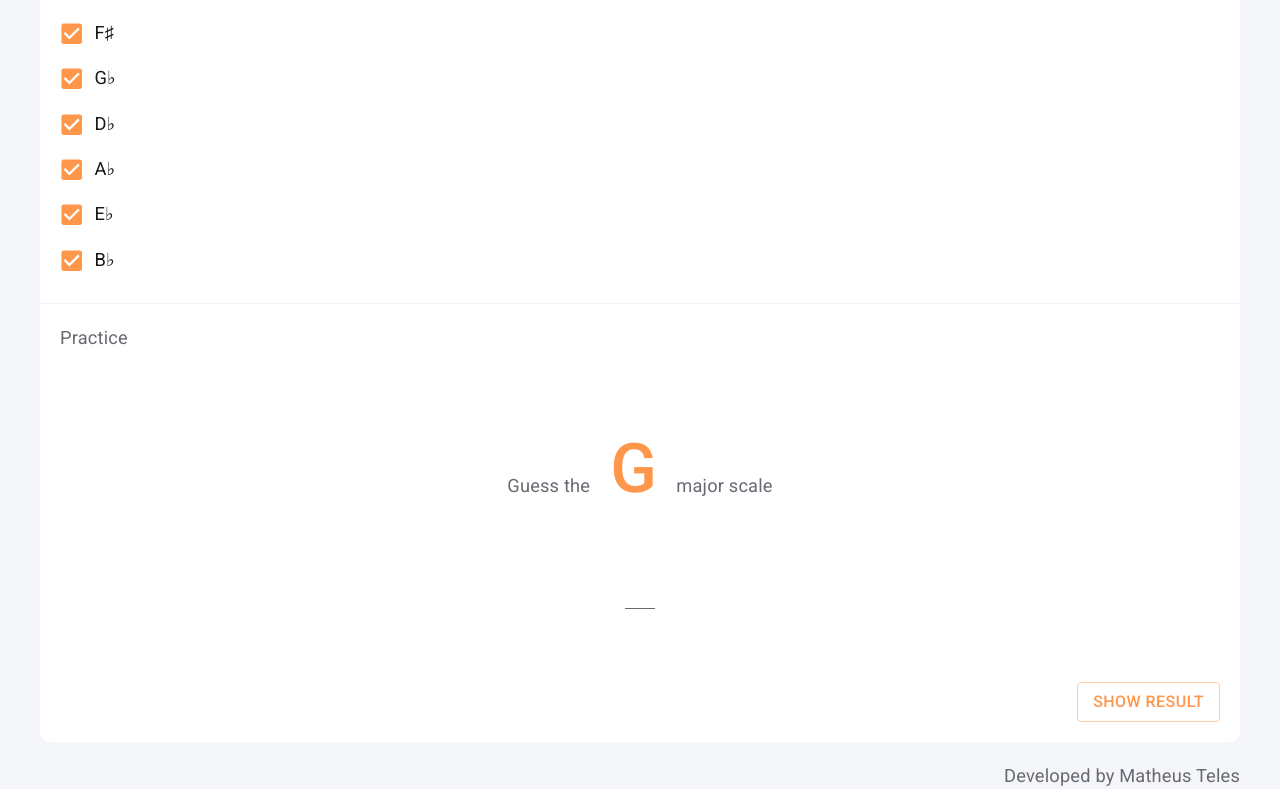
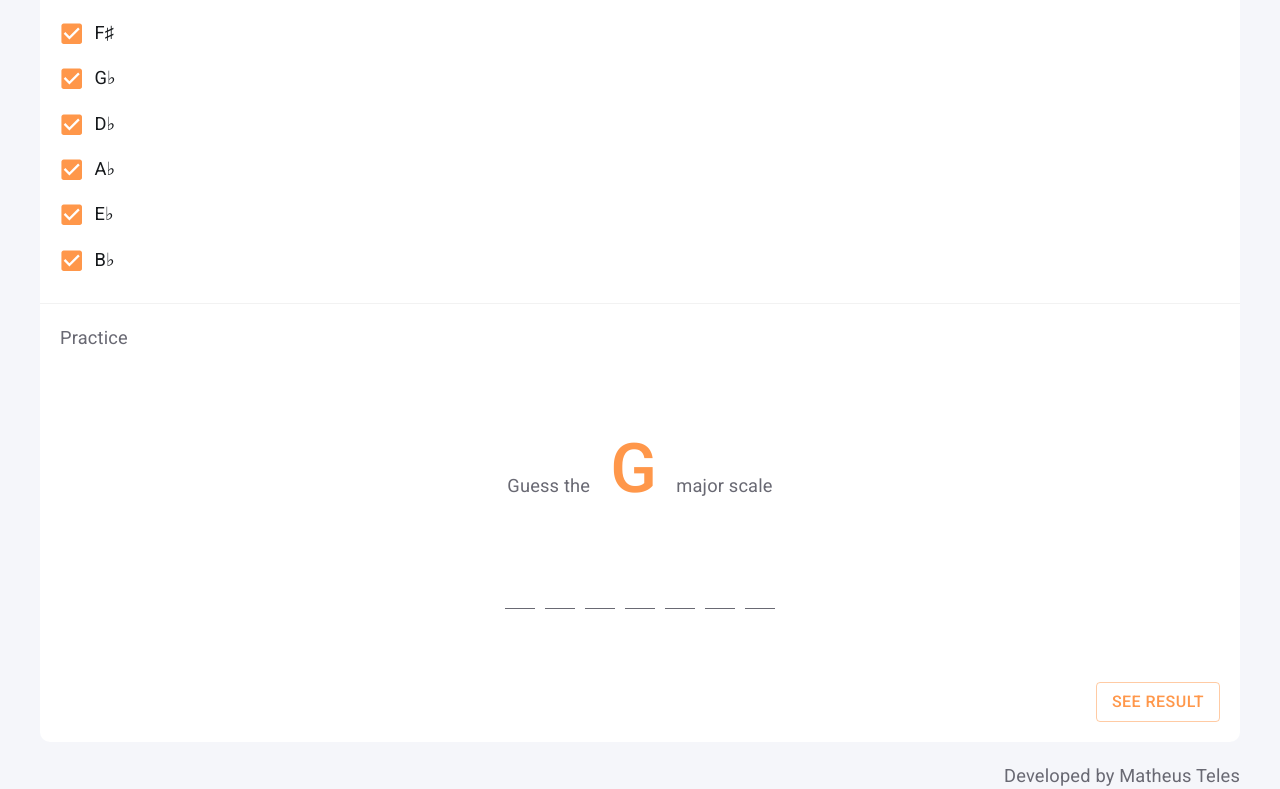
Before and after one commit to matheustdo/music-workout, a React (Create React App) app: page / in a window 1280 px wide. Shown: the part 438-1227 px from the top of the page. Built offline with nearby package versions, Linux system fonts and the light colour scheme.

Commit message:
Add the game

```diff
--- a/src/pages/Exercises/ScaleNotes/NoteField/index.jsx
+++ b/src/pages/Exercises/ScaleNotes/NoteField/index.jsx
@@ -7,7 +7,7 @@ import useStyles from "./styles";
 /**
  * A note field.
  */
-function NoteField({ wrong, editable, value, setValue }) {
+function NoteField({ wrong, editable, value, onChange, ...rest }) {
   const classes = useStyles();
   const theme = useTheme();
 
@@ -23,24 +23,25 @@ function NoteField({ wrong, editable, value, setValue }) {
 
       if (newValue.length === 1) {
         if (firstChars.includes(newUpper)) {
-          setValue(newUpper);
+          onChange(newUpper);
         }
       } else {
         const firstChar = newUpper.charAt(0);
         const lastChar = newUpper.charAt(1);
 
         if (lastChar === "#" || lastChar === "♯") {
-          setValue(`${firstChar}♯`);
+          onChange(`${firstChar}♯`);
         } else if (lastChar === "B" || lastChar === "♭") {
-          setValue(`${firstChar}♭`);
+          onChange(`${firstChar}♭`);
         }
       }
     } else {
-      setValue("");
+      onChange("");
     }
   }
 
   return (
+    <div {...rest}>
       <TextField
         inputProps={{
           min: 0,
@@ -59,6 +60,7 @@ function NoteField({ wrong, editable, value, setValue }) {
         value={value}
         onChange={(e) => handleChange(e)}
       />
+    </div>
   );
 }
 
@@ -71,7 +73,7 @@ NoteField.propTypes = {
   wrong: PropTypes.bool,
   editable: PropTypes.bool,
   value: PropTypes.string.isRequired,
-  setValue: PropTypes.func.isRequired,
+  onChange: PropTypes.func.isRequired,
 };
 
 export default NoteField;
--- a/src/pages/Exercises/ScaleNotes/index.jsx
+++ b/src/pages/Exercises/ScaleNotes/index.jsx
@@ -1,3 +1,4 @@
+/* eslint-disable react/no-array-index-key */
 import {
   Button,
   Checkbox,
@@ -21,43 +22,84 @@ import useStyles from "./styles";
  * This pages does the major scale notes exercise.
  */
 function ScaleNotes(props) {
+  const { t } = useTranslation();
   const classes = useStyles();
-  const [note, setNote] = useState(getRandom(pitchList));
-  const [result, setResult] = useState();
+  const [pitch, setPitch] = useState(getRandom(pitchList));
+  const [guessing, setGuessing] = useState(true);
   const [checkedPitches, setCheckedPitches] = useState(pitchList);
-  const { t } = useTranslation();
+  const [notes, setNotes] = useState(["", "", "", "", "", "", ""]);
+  const [errors, setErrors] = useState([
+    false,
+    false,
+    false,
+    false,
+    false,
+    false,
+    false,
+  ]);
+
+  /**
+   * Clean notes array.
+   */
+  function clearNotes() {
+    setNotes(["", "", "", "", "", "", ""]);
+    setErrors([false, false, false, false, false, false, false]);
+  }
+
+  /**
+   * Set the a note.
+   * @param {Note index} index
+   */
+  function handleNoteChange(newValue, index) {
+    const newNotes = notes.slice();
+    newNotes[index] = newValue;
+    setNotes(newNotes);
+  }
 
   /**
    * Handles the next button onClick event.
    */
   function handleNextButton() {
-    if (result) {
+    if (guessing) {
+      const scale = pitches[pitch].diatonic.naturalMajor;
+      const newErrors = errors.slice();
+      const newNotes = notes.slice();
+
+      scale.forEach((note, index) => {
+        if (notes[index].length > 0 && pitchLabels[note] !== notes[index]) {
+          newErrors[index] = true;
+          newNotes[index] = pitchLabels[note];
+        } else {
+          newNotes[index] = pitchLabels[note];
+        }
+      });
+
+      setNotes(newNotes);
+      setErrors(newErrors);
+      setGuessing(false);
+    } else {
       let newNote = getRandom(checkedPitches);
 
-      while (newNote === note) {
+      while (newNote === pitch) {
         newNote = getRandom(checkedPitches);
       }
 
-      setNote(newNote);
-      setResult();
-    } else {
-      const scale = pitches[note].diatonic.naturalMajor.map((pitch) => (
-        <Typography key={pitch} display="inline" style={{ marginRight: 15 }}>
-          {pitches[pitch].label}
-        </Typography>
-      ));
-      setResult(scale);
+      setPitch(newNote);
+      setGuessing(true);
+      clearNotes();
     }
   }
 
   /**
    * Handles the checkbox event.
    */
-  function handleCheckBox(newState, pitch) {
+  function handleCheckBox(newState, checkboxPitch) {
     if (newState) {
-      setCheckedPitches((oldPitches) => [...oldPitches, pitch]);
+      setCheckedPitches((oldPitches) => [...oldPitches, checkboxPitch]);
     } else {
-      setCheckedPitches((oldPitches) => oldPitches.filter((e) => e !== pitch));
+      setCheckedPitches((oldPitches) =>
+        oldPitches.filter((e) => e !== checkboxPitch)
+      );
     }
   }
 
@@ -68,16 +110,16 @@ function ScaleNotes(props) {
           {t("exercises.scaleNotes.scalesTitle")}
         </Typography>
         <FormGroup className={classes.checkItems}>
-          {pitchList.map((pitch) => (
+          {pitchList.map((note) => (
             <FormControlLabel
-              key={pitch}
+              key={note}
               control={
                 <Checkbox
                   defaultChecked
-                  onChange={(e, newState) => handleCheckBox(newState, pitch)}
+                  onChange={(e, newState) => handleCheckBox(newState, note)}
                 />
               }
-              label={pitchLabels[pitch]}
+              label={pitchLabels[note]}
               className={classes.checkItem}
               disableTypography
             />
@@ -106,7 +148,7 @@ function ScaleNotes(props) {
               className={classes.frontText}
               fontWeight={500}
             >
-              {pitchLabels[note]}
+              {pitchLabels[pitch]}
             </Typography>
             <Typography
               style={{ marginLeft: 20 }}
@@ -118,11 +160,19 @@ function ScaleNotes(props) {
             </Typography>
           </div>
           <div className={classes.backCard}>
-            <NoteField />
+            {notes.map((note, index) => (
+              <NoteField
+                key={index}
+                editable={guessing}
+                value={notes[index]}
+                onChange={(newValue) => handleNoteChange(newValue, index)}
+                wrong={errors[index]}
+              />
+            ))}
           </div>
           <div className={classes.buttonRow}>
             <Button variant="outlined" onClick={() => handleNextButton()}>
-              {result ? "Next Scale" : "Show result"}
+              {guessing ? "See Result" : "Next Scale"}
             </Button>
           </div>
         </div>
--- a/src/pages/Exercises/ScaleNotes/styles.jsx
+++ b/src/pages/Exercises/ScaleNotes/styles.jsx
@@ -42,8 +42,15 @@ const useStyles = createUseStyles((theme) => ({
   },
   backCard: {
     display: "flex",
-    alignItems: "flex-end",
     justifyContent: "center",
+
+    "& > *": {
+      marginRight: 10,
+
+      "&:last-of-type": {
+        marginRight: 0,
+      },
+    },
   },
   buttonRow: {
     display: "flex",
```
Lines whose indentation alone changed are shown as unchanged.
